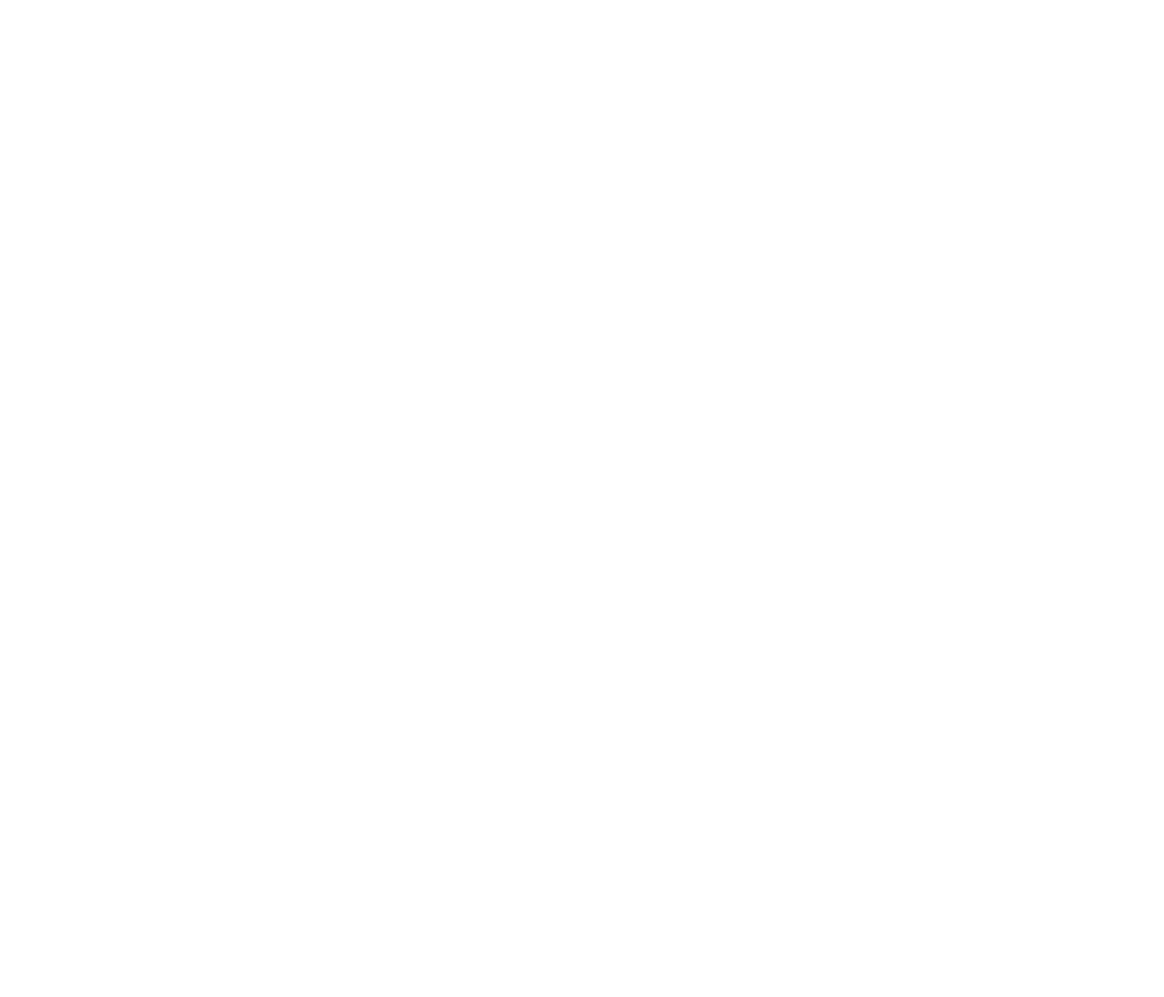
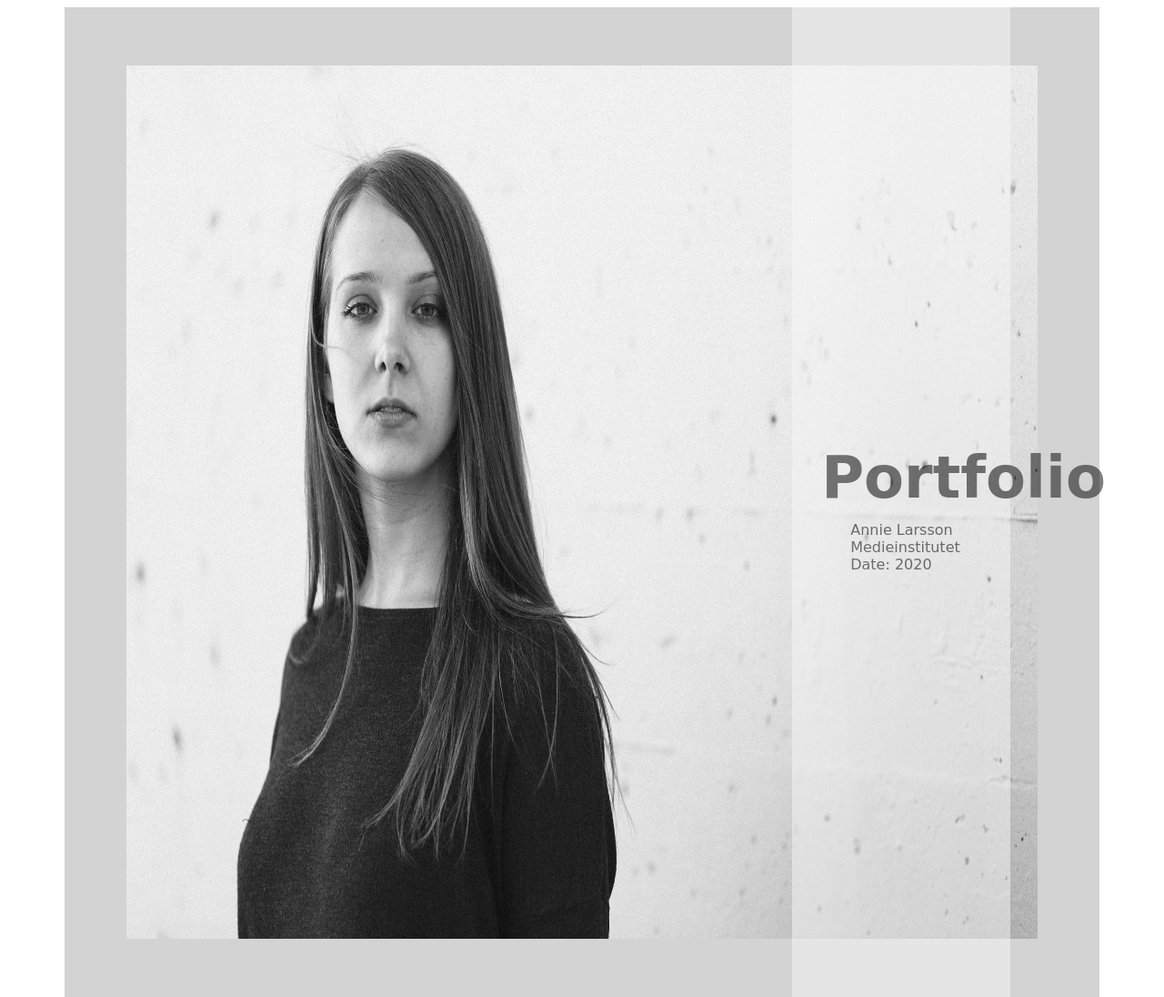
Before and after one commit to AVLarsson/Portfolio, a plain HTML site: page index.html in a window 1280 px wide. Shown: the whole page at 91% size. Before the commit the page ends 800 px from the top, so only its background shows below. Drawn offline with Linux system fonts and the light colour scheme; a web font is replaced by a local one.

Commit message:
Start up updates

```diff
--- a/index.html
+++ b/index.html
@@ -1,14 +1,30 @@
 <!DOCTYPE html>
 <html lang="en">
+
 <head>
     <meta charset="UTF-8">
     <meta name="viewport" content="width=device-width, initial-scale=1.0">
     <meta http-equiv="X-UA-Compatible" content="ie=edge">
     <link rel="stylesheet" href="./styles/styles.css">
     <script src="./build/bundle.js"></script>
+    <link href="https://fonts.googleapis.com/css?family=Big+Shoulders+Text&display=swap" rel="stylesheet">
     <title>portfolio</title>
 </head>
+
 <body>
+    <div class="backDiv">
+
+        <div class="picBox">
+          <img class="portrait" src="assets/woman-828953_1920.jpg" alt="">
+        </div>
+
+        <div class="transDiv">
+            <h1>Portfolio</h1>
+            <p>Annie Larsson <br> Medieinstitutet <br>Date: 2020</p>
+        </div>
+    </div>
+
 
 </body>
+
 </html>
--- a/styles/styles.css
+++ b/styles/styles.css
@@ -0,0 +1,57 @@
+
+.backDiv {
+    background-color: lightgrey;
+    height: 60rem;
+    max-width: 90%;
+    margin: auto;
+    padding-top: 4rem;
+    padding-bottom: 4rem;
+}
+
+.picBox {
+    background-color: rgb(130, 130, 130);
+    margin: auto;
+    max-width: 88%;
+    height: 60rem;
+
+}
+
+.transDiv {
+    background-color: rgb(247, 247, 247);
+    opacity: 0.5;
+    height: 68rem;
+    margin-top: 0.5rem;
+    width: 15rem;
+    margin-left: 50rem;
+    top: 0px;
+    position: absolute;
+}
+
+.portrait {
+    width:100%;
+    height:100%;
+    margin:0;
+    padding:0;
+    display: flex;
+    /* background-size: cover; */
+
+}
+
+body {
+    font-family: 'Big Shoulders Text', cursive;
+}
+
+h1 {
+    font-size: 4rem;
+    margin-left: 2rem;
+    margin-top: 30rem;
+}
+
+p {
+    margin-left: 4rem;
+    margin-top: -2rem;
+}
+
+/*MOBILE*/
+
+@media
```
Also changed, not shown: assets/woman-828953_1920.jpg (added), 2 other files.
